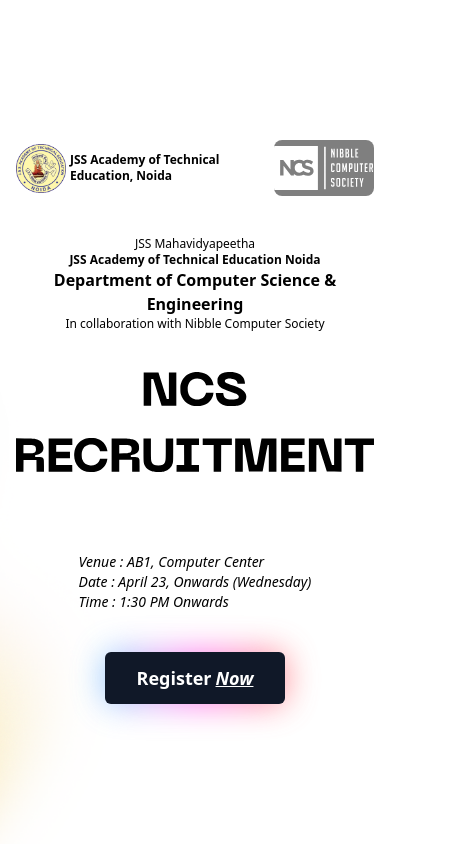
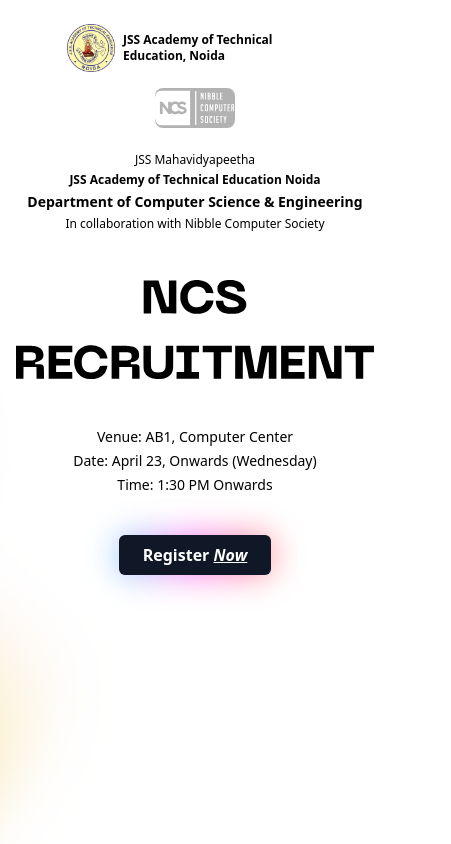
Before and after one commit to AvishkarArjan/ncs-recruitment, a React (Vite) app: page / in a window 390 px wide. Shown: the whole page, 451 px wide, since content can reach past the window. Built offline with nearby package versions, Linux system fonts and the light colour scheme.

Commit message:
responsive

```diff
--- a/src/components/Introduction.jsx
+++ b/src/components/Introduction.jsx
@@ -1,73 +1,76 @@
 import React from "react";
 import { useNavigate } from "react-router-dom";
 import backgroundimage from "../../src/assets/bg.png";
-import logo from '../assets/ncs-logo.svg';
-import jss from '../assets/jsslogoicon.png'
-import agentica from '../assets/agentica.svg';
-import ncs from '../assets/NCS-RECRUITMENT-cropped.svg';
+import logo from "../assets/ncs-logo.svg";
+import jss from "../assets/jsslogoicon.png";
+import ncs from "../assets/NCS-RECRUITMENT-cropped.svg";
 
 function Introduction() {
-
   const navigate = useNavigate();
 
   const handleProceed = () => {
     navigate("/Details");
   };
+
   return (
-      <section className="flex flex-col items-center justify-center py-10 px-4 flex h-screen bg-cover bg-center "
-      style={{
-              backgroundImage:
-                `url(${backgroundimage})`,
-            }}>
-        <div className="flex flex-col max-w-[1000px] w-full mx-auto items-center text-white">
-          <div className="flex w-full mx-auto justify-between">
-            <div className="flex flex-row items-center gap-1">
-            <img src={jss} className="max-w-[50px]" alt="" />
-            <div className="flex flex-col h-full py-3 font-bold justify-between max-w-[180px]">
-            <p className="text-xs text-black ">JSS Academy of Technical Education, Noida</p>
+    <section
+      className="min-h-screen w-full bg-cover bg-center overflow-auto py-6 px-4"
+      style={{ backgroundImage: `url(${backgroundimage})` }}
+    >
+      <div className="flex flex-col items-center text-white max-w-4xl w-full mx-auto space-y-6">
+        {/* Top Header */}
+        <div className="w-full flex flex-col md:flex-row justify-between items-center gap-4">
+          <div className="flex items-center gap-2">
+            <img src={jss} className="w-12 h-12 object-contain" alt="JSS" />
+            <div className="text-xs font-bold text-black max-w-[200px]">
+              <p>JSS Academy of Technical Education, Noida</p>
             </div>
           </div>
-          <img src={logo}  width={100} className="rounded-lg shadow-[inset_0_0_0_2000px_rgba(0.5,0.5,0.5,0.5)] mm " alt="" />
-
+          <div className="relative w-20 h-10 flex items-center justify-center">
+            <div className="absolute inset-0 bg-black/30 backdrop-blur-sm rounded-lg z-0" />
+            <img
+              src={logo}
+              alt="NCS Logo"
+              className="relative z-10 w-full h-auto rounded-lg object-contain"
+            />
           </div>
-          <p className="mt-10 text-xs text-black ">JSS Mahavidyapeetha</p>
-            <p className="text-xs font-bold text-black ">JSS Academy of Technical Education Noida</p>
-
-          <p className="font-bold text-center text-black ">Department of Computer Science & Engineering </p>
-          <p className=" text-xs text-black ">In collaboration with Nibble Computer Society</p>
-
-          {/* <p className="text-xs mb-3">Presents</p> */}
-
-          <div className="text-center">
-          <img src={ncs} width={800} alt="" className="my-10 "/>
-
-
-          {/* <h1 className="text-2xl italic w-full">Workshop on Agentic AI</h1> */}
-
         </div>
 
-          <div className="flex flex-col items-center my-10 text-sm w-lg italic">
-
-          <div className="flex flex-col text-black ">
-            <p>Venue : AB1, Computer Center</p>
-            <p>Date : April 23, Onwards (Wednesday)</p>
-            <p>Time : 1:30 PM Onwards</p>
-            {/* <p>Time : 9:30 AM - 12:45 PM</p> */}
+        {/* Event Details */}
+        <div className="text-center space-y-1 text-black text-xs">
+          <p>JSS Mahavidyapeetha</p>
+          <p className="font-bold">JSS Academy of Technical Education Noida</p>
+          <p className="font-bold text-sm">
+            Department of Computer Science & Engineering
+          </p>
+          <p>In collaboration with Nibble Computer Society</p>
         </div>
 
-
+        {/* Banner */}
+        <div className="w-full flex justify-center">
+          <img src={ncs} className="w-full max-w-3xl my-6" alt="NCS Banner" />
         </div>
 
-          <div className="relative inline-flex group">
+        {/* Venue/Date */}
+        <div className="text-black text-sm text-center space-y-1">
+          <p>Venue: AB1, Computer Center</p>
+          <p>Date: April 23, Onwards (Wednesday)</p>
+          <p>Time: 1:30 PM Onwards</p>
+        </div>
+
+        {/* Button */}
+        <div className="relative group mt-4">
           <div className="absolute transition-all duration-1000 opacity-70 -inset-px bg-gradient-to-r from-[#44BCFF] via-[#FF44EC] to-[#FF675E] rounded-xl blur-lg group-hover:opacity-100 group-hover:-inset-1 group-hover:duration-200 animate-tilt"></div>
           <button
-              className="flex gap-1 relative inline-flex items-center justify-center px-8 py-3 text-lg font-bold text-white transition-all duration-200 bg-gray-900 font-pj rounded-md focus:outline-none focus:ring-2 focus:ring-offset-2 focus:ring-gray-900"
+            className="relative px-6 py-2 text-base font-bold text-white bg-gray-900 rounded-md hover:scale-105 transition duration-200 z-10"
             onClick={handleProceed}
           >
-              <p>Register</p> <u><i>Now</i></u>
+            Register{" "}
+            <u>
+              <i>Now</i>
+            </u>
           </button>
         </div>
-
       </div>
     </section>
   );
```
Also changed, not shown: src/components/Details.jsx (+13 -11 lines), 1 other file (tests, documents, lock files or other folders). Lines whose indentation alone changed are shown as unchanged.
